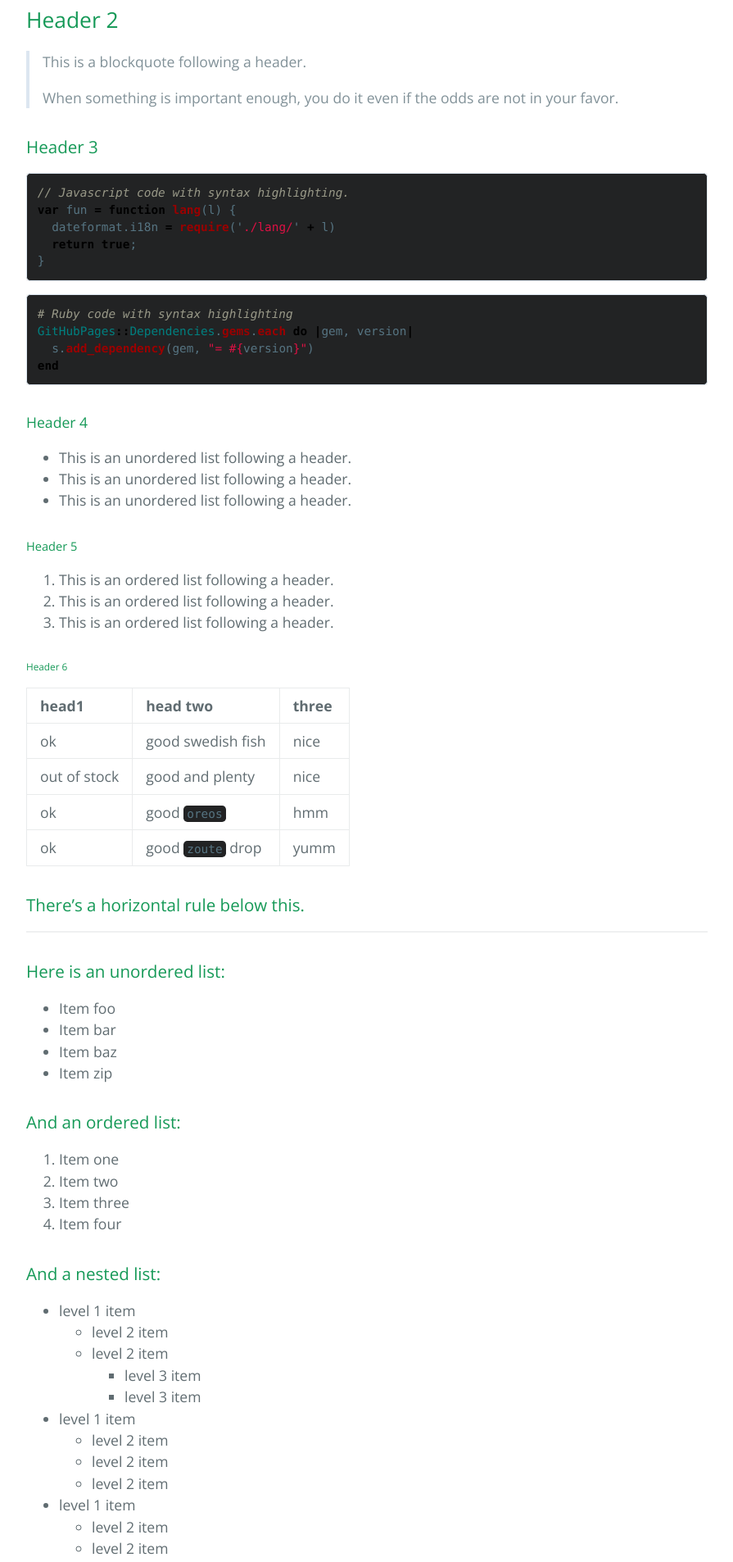
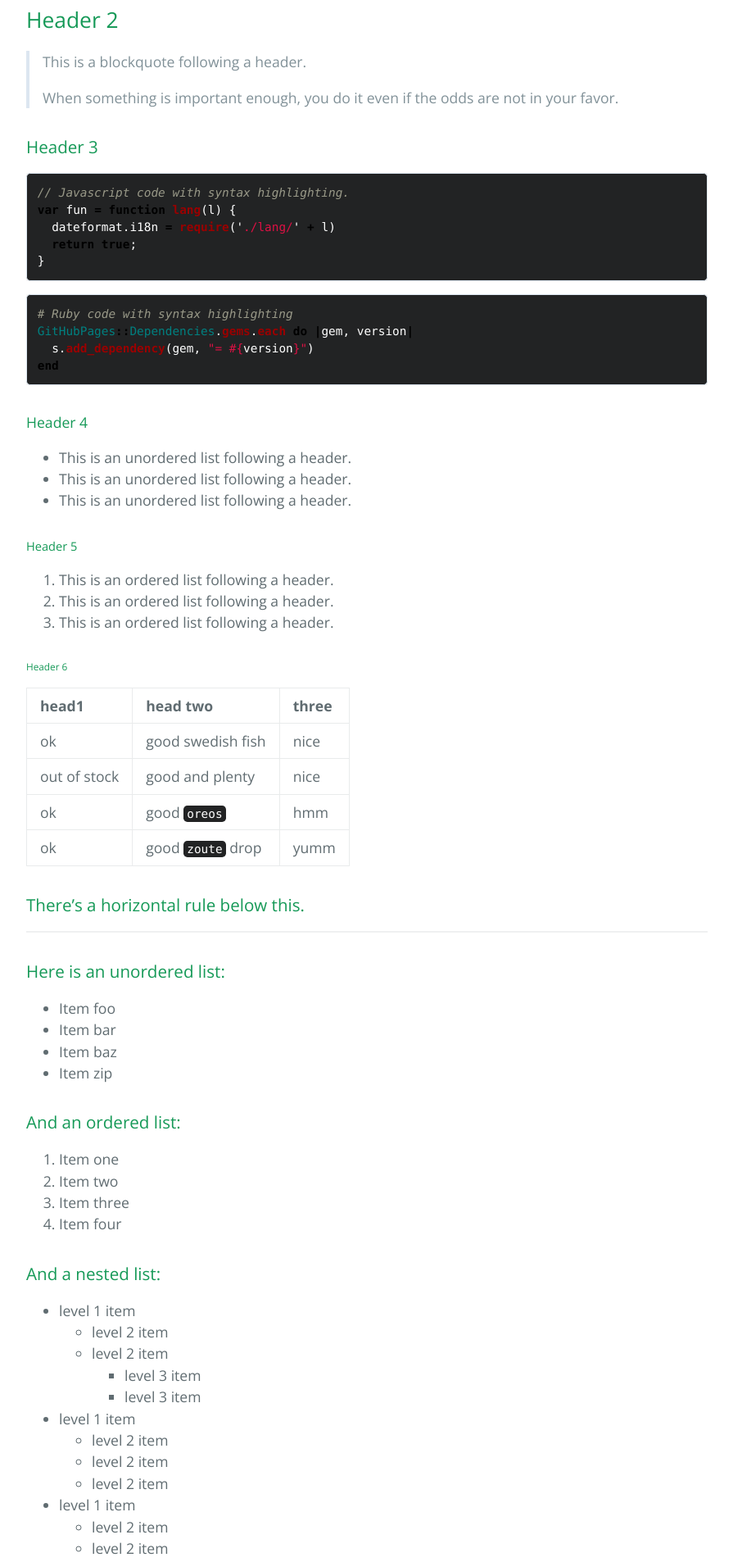
Before and after one commit to uykuda/uykuda.github.io, a Jekyll site: the page built from index.md, in a window 1280 px wide. Shown: the part 697-2603 px from the top of the page at 82% size, without its empty margins (192-1087 px from the left). Built offline with Jekyll 4.4.1, drawn with Linux system fonts in a browser that asks for light colours.

Commit message:
Update variables.scss

```diff
--- a/_sass/variables.scss
+++ b/_sass/variables.scss
@@ -15,7 +15,7 @@ $blockquote-text-color: #819198 !default;
 
 // Code
 $code-bg-color: #222324 !default;
-$code-text-color: #567482 !default;
+$code-text-color: #fff !default;
 
 // Borders
 $border-color: #dce6f0 !default;
```
